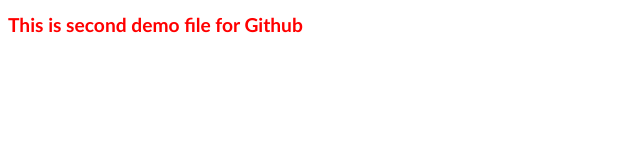
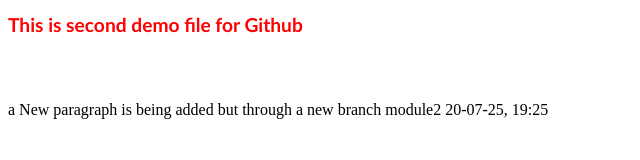
Before and after one commit to mathurRohit123/secondDemo, a plain HTML site: page index.html in a window 1280 px wide. Shown: the whole page, without its empty margins (0-640 px from the left). Drawn offline with Linux system fonts and the light colour scheme.

Commit message:
added a new feature through module2 branch

```diff
--- a/index.html
+++ b/index.html
@@ -8,5 +8,10 @@
   </head>
   <body>
     <h1>This is second demo file for Github</h1>
+    <br /><br />
+    <p>
+      a New paragraph is being added but through a new branch module2 20-07-25,
+      19:25
+    </p>
   </body>
 </html>
```
